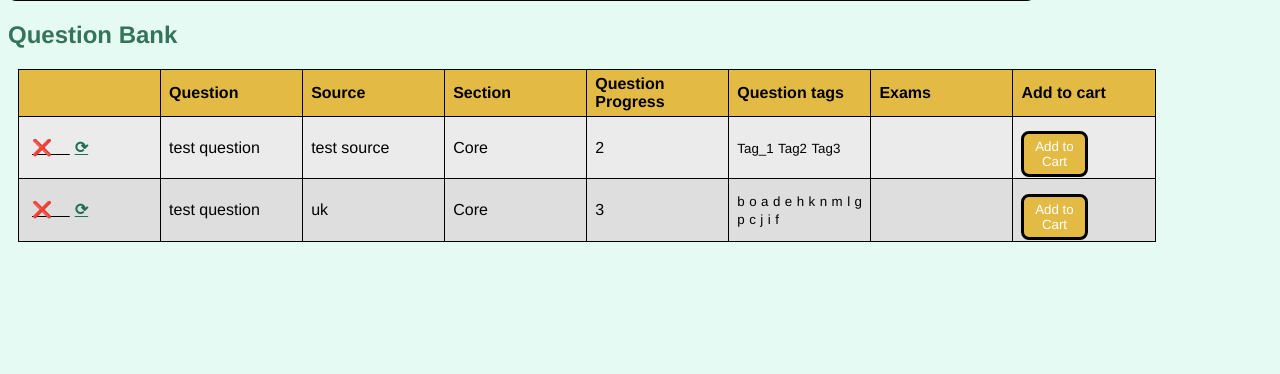
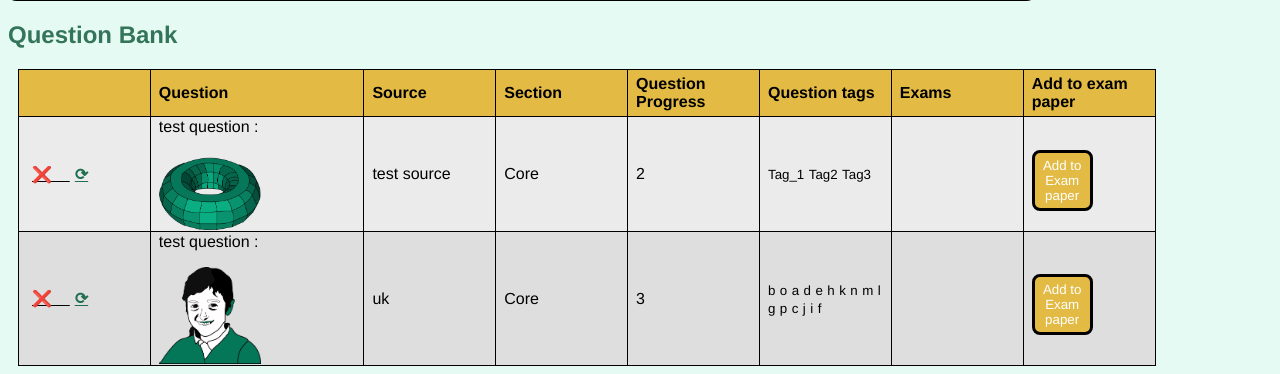
Before and after one commit to Ronantfs/EB_app_project-mark-II-, a Django app: page /questions/ in a window 1280 px wide. Shown: the part 1432-1806 px from the top of the page. Before the commit the page ends 1674 px from the top, so only its background shows below. Run offline with Django 4.2, Linux system fonts and the light colour scheme; data comes from the database, SQL or seed files in the repository; both versions use the stored data as it was after the commit; parts of the project's set-up code (start-up, migrations or seed data) failed here and were passed over; some libraries are stand-ins or nearby versions.

```diff
--- a/EB_app/models.py
+++ b/EB_app/models.py
@@ -1,4 +1,5 @@
 import email
+from email.mime import image
 from django.db import models
 from django.contrib.auth.models import User
 from taggit.managers import TaggableManager
@@ -24,10 +25,16 @@ class Question(models.Model):
   question_progress = models.IntegerField(default = 0)
   publish_year = models.DateTimeField()
   digital = models.BooleanField(default = False)
-  #exams = models.ManyToManyField(ExamOrder, blank=True)
+  image = models.ImageField(null = True, blank = True)
 
-  #image = models.ImageField(null =True, blank = True,upload_to='images/') #upload to: specifces which sub directory of media, images go to
-  #slug = models.SlugField(unique=True, default=uuid.uuid1)
+  #image method:
+  @property
+  def imageURL(self):
+    try:
+      url = self.image.url
+    except:
+      url = ''
+    return url
 
 
   def get_absolute_url(self):
--- a/EB_app/templates/EB_app/questions.html
+++ b/EB_app/templates/EB_app/questions.html
@@ -107,14 +107,13 @@
       <thead>
         <tr>
           <th></th>
-          <th>Question</th>
+          <th class="wide_th">Question</th>
           <th>Source</th>
           <th>Section</th>
           <th>Question Progress</th>
           <th>Question tags</th>
           <th>Exams</th>
-          <th>Add to cart
-          </th>
+          <th>Add to exam paper</th>
         </tr>
       </thead>
 
@@ -126,7 +125,13 @@
                 <a style="color: #206f50" href="{% url "update_question" question.id %}" >⟳ </a>
             </td>
             <td>
-              {{ question.name}}
+              {{ question.name}} :
+              <p></p>
+              {% if question.image %}
+              <img class="thumbnail" src="{{question.image.url}}">
+            {% else %}
+              <img class="thumbnail" src="{% static 'images/placeholder.png' %}">
+            {% endif %}
             </td>
             <td>
                 {{ question.source}}
@@ -146,7 +151,7 @@
               <!--{{ question.exams}} -->
            </td>
            <td>
-            <button data-question="{{question.id}}" data-action="add" class="btn btn-outline-secondary add-btn update-cart">Add to Cart</button>
+            <button data-question="{{question.id}}" data-action="add" class="btn btn-outline-secondary add-btn update-cart">Add to Exam paper</button>
          </td>
           </tr>
           {% endfor %}
--- a/EB_app_project/settings.py
+++ b/EB_app_project/settings.py
@@ -116,6 +116,9 @@ STATIC_URL = 'static/'
 STATICFILES_DIRS = [
     os.path.join(BASE_DIR, 'static')
 ]
+MEDIA_URL = '/images/'
+
+MEDIA_ROOT = os.path.join(BASE_DIR, 'static/images')
 
 # Default primary key field type
 # https://docs.djangoproject.com/en/4.1/ref/settings/#default-auto-field
--- a/EB_app_project/urls.py
+++ b/EB_app_project/urls.py
@@ -1,11 +1,14 @@
 from django.contrib import admin
 from django.urls import path
 from EB_app import views
+from django.conf.urls.static import static
+from django.conf import settings
+
 
 urlpatterns = [
     path('admin/', admin.site.urls),
     path("", views.HomeView.as_view(), name='home'), #name='home' consistent with base template nav bar
-     path("questions/", views.QuestionsView, name = 'questions'), #name=''questions'' consistent with base template nav bar
+    path("questions/", views.QuestionsView, name = 'questions'), #name=''questions'' consistent with base template nav bar
     path("questions/create", views.CreateQuestionView.as_view(), name = 'create_question'), #name consistent with questions template link
     path("questions/<pk>/delete/", views.DeleteQuestionView.as_view(), name='delete_question'),
     path("questions/<pk>/update/", views.UpdateQuestionView.as_view(), name='update_question'),
@@ -14,3 +17,5 @@ urlpatterns = [
     path("checkout/", views.checkout, name ="checkout"),
     path('process_order', views.processOrder, name = "process_order"),
 ]
+
+urlpatterns += static(settings.MEDIA_URL, document_root = settings.MEDIA_ROOT)
--- a/static/EB_app/style.css
+++ b/static/EB_app/style.css
@@ -43,7 +43,18 @@ body{background-color: rgb(228, 250, 242)}
     color: white;
   }
 
-/* ------------------------------------------------------------------------- */
+/* images---------------------------------------------------------------- */
+.thumbnail {
+  height: 50%;
+  width: 50%;
+
+}
+
+
+
+
+
+
 
 /* tables ------------------------------------------------------------------------ */
 table, th, td {
@@ -58,6 +69,15 @@ table, th, td {
 }
 
 th {
+  padding-top: 5px;
+  padding-bottom: 5px;
+  background-color: #e2ba44;
+  border-color: black;
+  color: black;
+}
+
+.wide_th {
+  width: 150%;
   padding-top: 5px;
   padding-bottom: 5px;
   background-color: #e2ba44;
```
Also changed, not shown: EB_app/templates/EB_app/checkout.html (+8 -9 lines), EB_app/migrations/0019_question_image_alter_question_section.py (added), db.sqlite3, static/images/Screenshot_2022-09-03_at_16.14.14.png (added), static/images/marni_sketch_.png (added), static/images/placeholder.png (renamed from static/images/arrow-up.png), static/images/torus__logo_colour_.png (added), static/images/torus__logo_colour__p3mgCnX.png (added).
